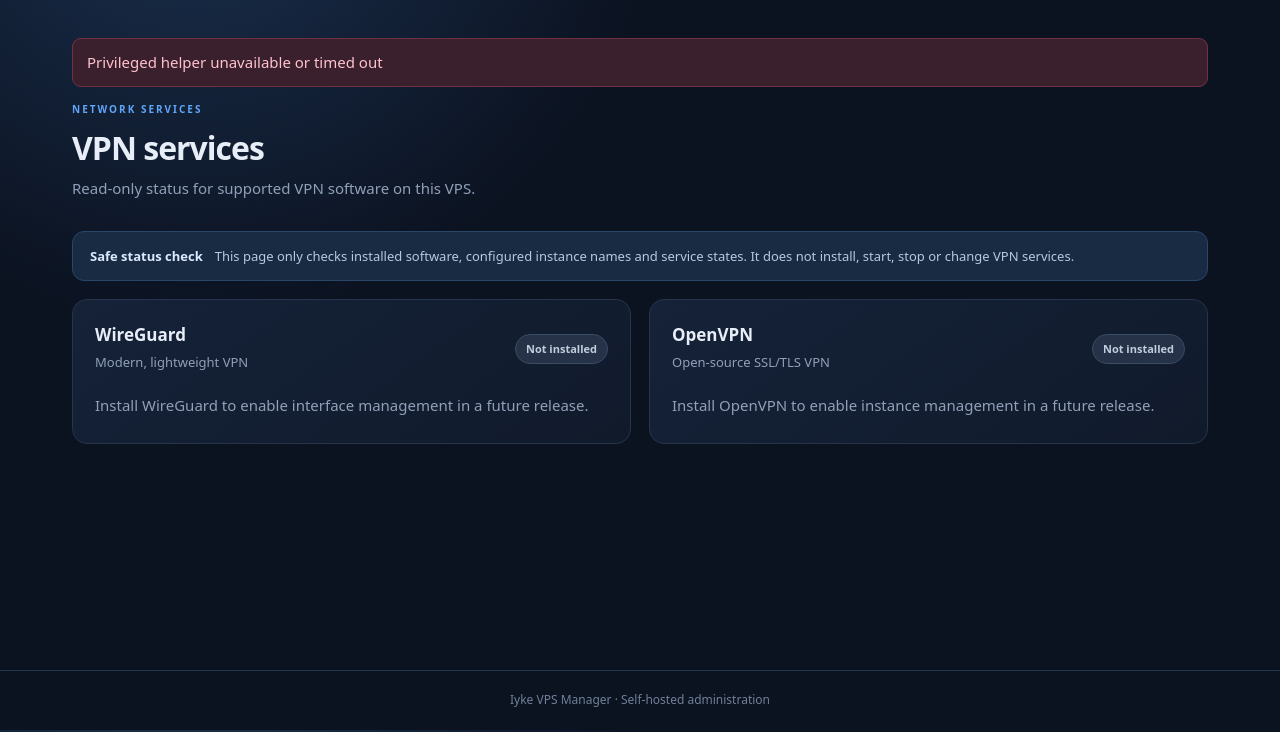
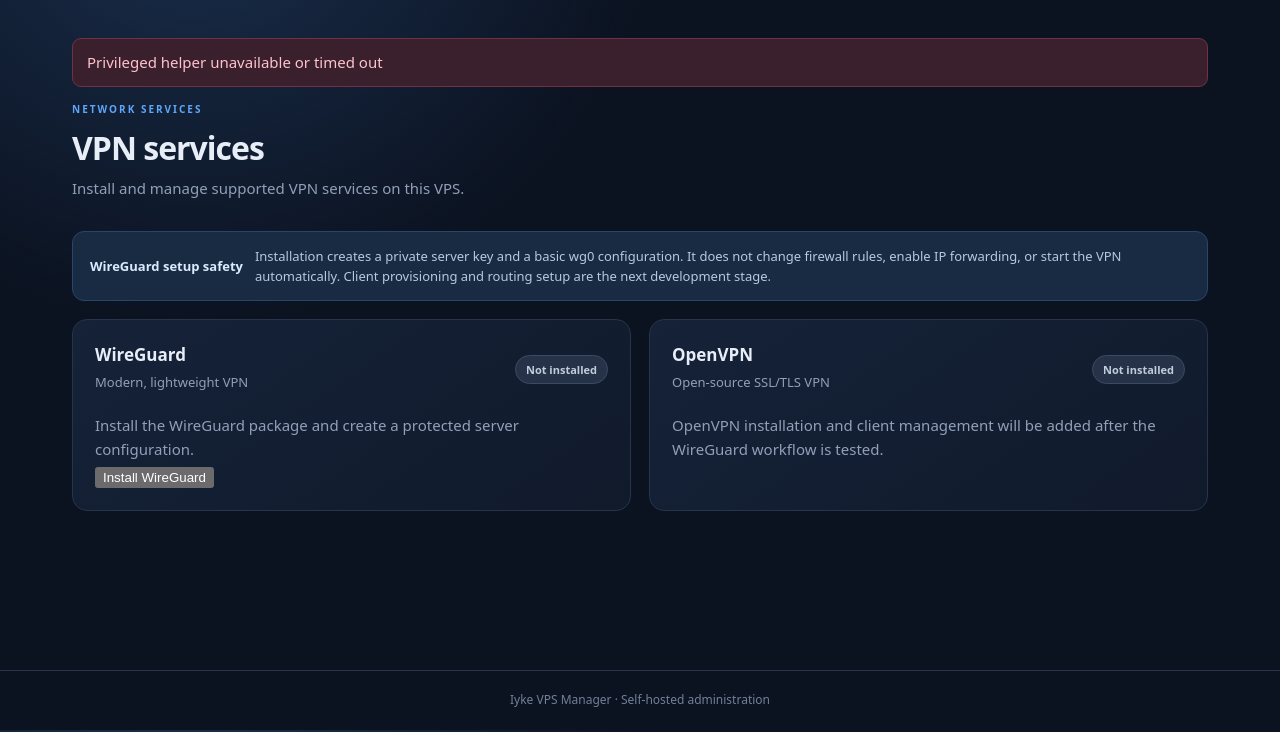
Before and after one commit to Africhome65/iyke-vps-manager, a Flask app: page /vpn in a window 1280 px wide. Shown: the part 68-800 px from the top of the page. Run offline with Flask 3, Linux system fonts and the light colour scheme; the visitor is signed in with stand-in values (Sample User, id 1); parts of the project's set-up code (start-up, migrations or seed data) failed here and were passed over; some libraries are stand-ins or nearby versions.

Commit message:
Add staged WireGuard installation and service controls

```diff
--- a/app.py
+++ b/app.py
@@ -110,7 +110,7 @@ def create_app(test_config=None):
                        (current_user.username if current_user.is_authenticated else "system",
                         action, detail[:240], datetime.utcnow().isoformat(timespec="seconds")))
 
-    def run_helper(action, **payload):
+    def run_helper(action, timeout=30, **payload):
         # The privileged executable receives a single strict JSON request on stdin.
         # No user-controlled arguments are ever passed through sudo's command line.
         request_data = {"action": action, **payload}
@@ -118,7 +118,7 @@ def create_app(test_config=None):
             result = subprocess.run(
                 ["sudo", "-n", app.config["HELPER"]],
                 input=json.dumps(request_data, separators=(",", ":")),
-                text=True, capture_output=True, timeout=30, check=False
+                text=True, capture_output=True, timeout=timeout, check=False
             )
         except (OSError, subprocess.TimeoutExpired) as exc:
             raise RuntimeError("Privileged helper unavailable or timed out") from exc
@@ -288,6 +288,33 @@ def create_app(test_config=None):
             flash(str(exc), "error")
         return render_template("vpn.html", vpn=status)
 
+
+    @app.post("/vpn/wireguard/install")
+    @login_required
+    def install_wireguard():
+        try:
+            result = json.loads(run_helper("wireguard_install", timeout=360) or "{}")
+            audit("wireguard_installed", "Installed WireGuard and created wg0 server configuration")
+            flash("WireGuard is installed. The server interface has not been started, and firewall rules were not changed.", "success")
+            flash(f"Server public key: {result.get('public_key', '')}", "success")
+        except (RuntimeError, json.JSONDecodeError) as exc:
+            flash(str(exc), "error")
+        return redirect(url_for("vpn_services"))
+
+    @app.post("/vpn/wireguard/service")
+    @login_required
+    def control_wireguard():
+        state = request.form.get("state", "")
+        if state not in {"start", "stop"}:
+            abort(400)
+        try:
+            run_helper("wireguard_service", state=state)
+            audit(f"wireguard_{state}", f"Requested WireGuard interface {state}")
+            flash(f"WireGuard interface {state} requested.", "success")
+        except RuntimeError as exc:
+            flash(str(exc), "error")
+        return redirect(url_for("vpn_services"))
+
     @app.get("/api/metrics")
     @login_required
     def metrics():
--- a/templates/vpn.html
+++ b/templates/vpn.html
@@ -1,8 +1,8 @@
 {% extends "base.html" %}
 {% block title %}VPN services · Iyke VPS Manager{% endblock %}
 {% block content %}
-<div class="page-heading"><div><div class="eyebrow">NETWORK SERVICES</div><h1>VPN services</h1><p class="muted">Read-only status for supported VPN software on this VPS.</p></div></div>
-<div class="notice"><b>Safe status check</b><span>This page only checks installed software, configured instance names and service states. It does not install, start, stop or change VPN services.</span></div>
+<div class="page-heading"><div><div class="eyebrow">NETWORK SERVICES</div><h1>VPN services</h1><p class="muted">Install and manage supported VPN services on this VPS.</p></div></div>
+<div class="notice"><b>WireGuard setup safety</b><span>Installation creates a private server key and a basic wg0 configuration. It does not change firewall rules, enable IP forwarding, or start the VPN automatically. Client provisioning and routing setup are the next development stage.</span></div>
 <div class="vpn-grid">
   <section class="panel">
     <div class="section-heading"><div><h2>WireGuard</h2><p class="muted">Modern, lightweight VPN</p></div><span class="vpn-state {{ 'available' if vpn.wireguard.installed else 'missing' }}">{{ 'Installed' if vpn.wireguard.installed else 'Not installed' }}</span></div>
@@ -10,7 +10,23 @@
       {% if vpn.wireguard.interfaces %}
         <div class="vpn-list">{% for item in vpn.wireguard.interfaces %}<div class="vpn-instance"><b>{{ item.name }}</b><span class="vpn-state {{ 'available' if item.status == 'active' else 'missing' }}">{{ item.status|title }}</span></div>{% endfor %}</div>
       {% else %}<p class="empty">WireGuard is installed, but no active interfaces were reported.</p>{% endif %}
-    {% else %}<p class="muted">Install WireGuard to enable interface management in a future release.</p>{% endif %}
+      <form method="post" action="{{ url_for('control_wireguard') }}" class="inline">
+        <input type="hidden" name="csrf_token" value="{{ csrf_token() }}">
+        <input type="hidden" name="state" value="start">
+        <button type="submit">Start WireGuard</button>
+      </form>
+      <form method="post" action="{{ url_for('control_wireguard') }}" class="inline">
+        <input type="hidden" name="csrf_token" value="{{ csrf_token() }}">
+        <input type="hidden" name="state" value="stop">
+        <button type="submit" class="secondary">Stop WireGuard</button>
+      </form>
+    {% else %}
+      <p class="muted">Install the WireGuard package and create a protected server configuration.</p>
+      <form method="post" action="{{ url_for('install_wireguard') }}">
+        <input type="hidden" name="csrf_token" value="{{ csrf_token() }}">
+        <button type="submit">Install WireGuard</button>
+      </form>
+    {% endif %}
   </section>
   <section class="panel">
     <div class="section-heading"><div><h2>OpenVPN</h2><p class="muted">Open-source SSL/TLS VPN</p></div><span class="vpn-state {{ 'available' if vpn.openvpn.installed else 'missing' }}">{{ 'Installed' if vpn.openvpn.installed else 'Not installed' }}</span></div>
@@ -18,7 +34,7 @@
       {% if vpn.openvpn.instances %}
         <div class="vpn-list">{% for item in vpn.openvpn.instances %}<div class="vpn-instance"><b>{{ item.name }}</b><span class="vpn-state {{ 'available' if item.status == 'active' else 'missing' }}">{{ item.status|title }}</span></div>{% endfor %}</div>
       {% else %}<p class="empty">OpenVPN is installed, but no server configuration files were found.</p>{% endif %}
-    {% else %}<p class="muted">Install OpenVPN to enable instance management in a future release.</p>{% endif %}
+    {% else %}<p class="muted">OpenVPN installation and client management will be added after the WireGuard workflow is tested.</p>{% endif %}
   </section>
 </div>
 {% endblock %}
```
Also changed, not shown: tests/test_app.py (+22 -0 lines), tests/test_helper.py (+16 -0 lines), 2 other files.
